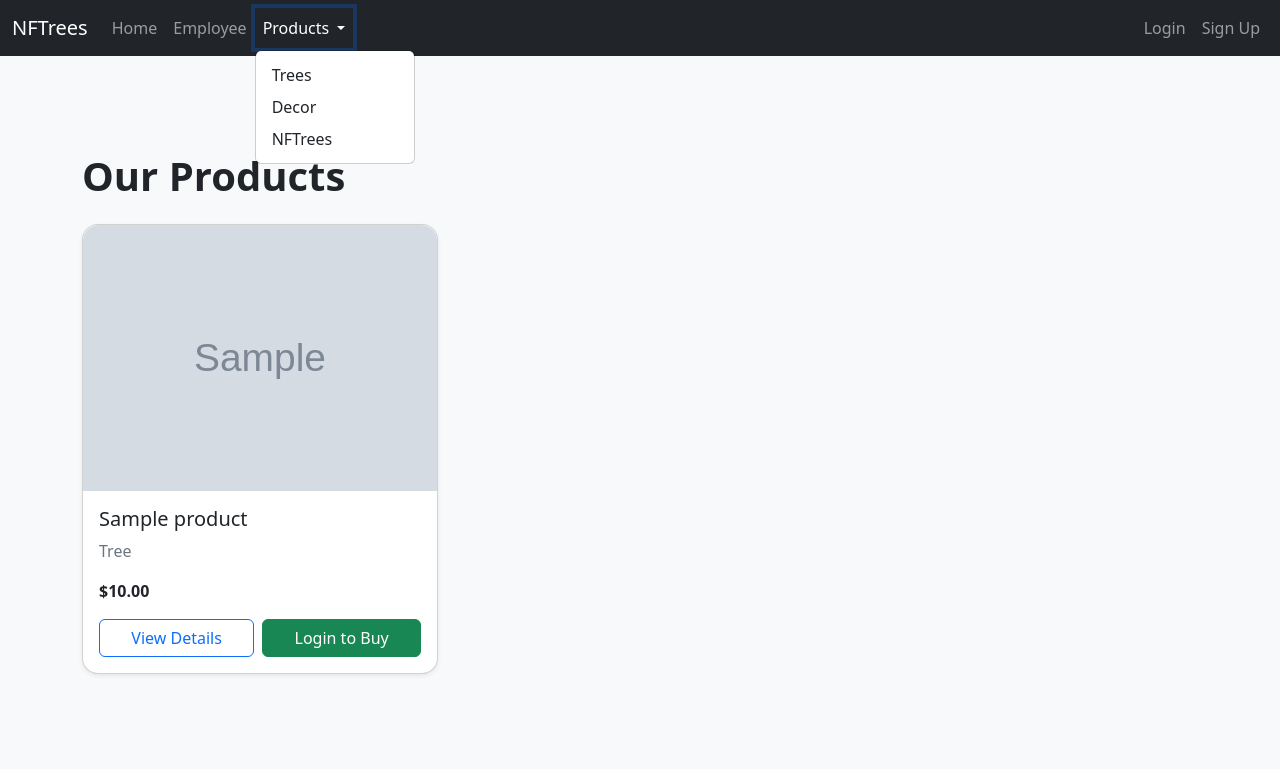
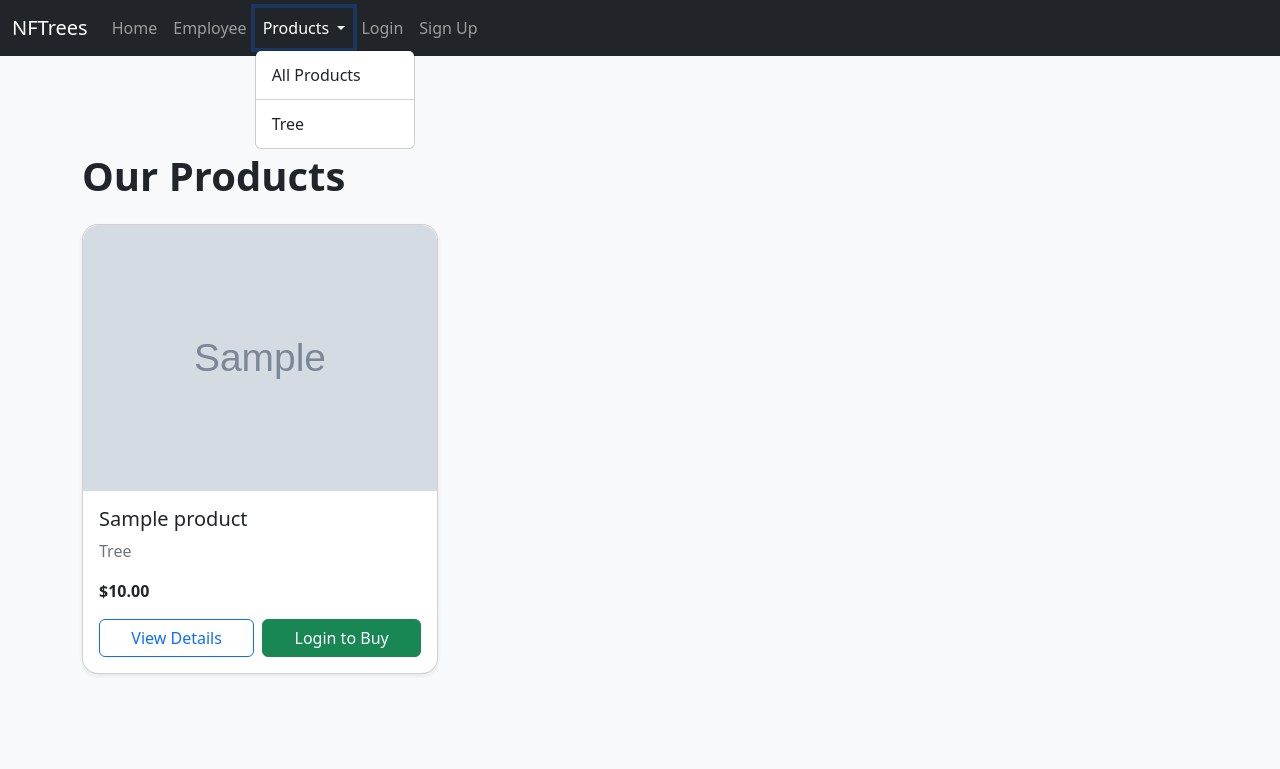
Before and after one commit to blheisey/newNFTrees, a Django app: page / in a window 1280 px wide, after a click on "Products". Shown: the top 769 px of the page. Run offline with Django 5.2, Linux system fonts and the light colour scheme; tables that the repository leaves empty hold one stand-in row (values such as "Sample post"); grey boxes marked "Sample" are stand-in pictures.

Commit message:
filter for products page

```diff
--- a/accounts/templates/accounts/base.html
+++ b/accounts/templates/accounts/base.html
@@ -49,20 +49,28 @@
           <a class="nav-link" href="#">Employee</a> <!--replace this hyperlink -->
         </li>
 
-        <!-- Products dropdown -->
-        <li class="nav-item dropdown">
-          <a class="nav-link dropdown-toggle" href="#" id="productsDropdown"
-             role="button" data-bs-toggle="dropdown" aria-expanded="false">
-            Products
-          </a>
+       <li class="nav-item dropdown">
+    <a class="nav-link dropdown-toggle" href="#" role="button"
+       data-bs-toggle="dropdown" aria-expanded="false">
+        Products
+    </a>
+    <ul class="dropdown-menu">
+        <li><a class="dropdown-item" href="{% url 'shop:product_list' %}">All Products</a></li>
+        <li><hr class="dropdown-divider"></li>
 
-          <ul class="dropdown-menu" aria-labelledby="productsDropdown">
-            <li><a class="dropdown-item" href="#">Trees</a></li> <!--replace with Trees hyperlink-->
-            <li><a class="dropdown-item" href="#">Decor</a></li> <!--replace with Decor hyperlink-->
-            <li><a class="dropdown-item" href="#">NFTrees</a></li> <!--replace with NFtree hyperlink-->
-          </ul>
-        </li>
-      </ul>
+       <!-- Dynamically render categories -->
+<!-- Dynamically render categories -->
+{% for cat in nav_categories %}
+<li>
+  <a class="dropdown-item" href="{% url 'shop:product_list' %}?category={{ cat }}">
+    {{ cat|title }}
+  </a>
+</li>
+{% endfor %}
+
+
+    </ul>
+</li>
 
       <!-- Login / Signup (right side) -->
       <ul class="navbar-nav ms-auto">
--- a/django_project/settings.py
+++ b/django_project/settings.py
@@ -69,6 +69,8 @@ TEMPLATES = [
                 "django.template.context_processors.request",
                 "django.contrib.auth.context_processors.auth",
                 "django.contrib.messages.context_processors.messages",
+                'shop.context_processors.product_categories',  # ← add this
+
             ],
         },
     },
--- a/django_project/urls.py
+++ b/django_project/urls.py
@@ -33,6 +33,7 @@ urlpatterns = [
     # Home page: product list
     path("", ProductListView, name="home"),
 
+
     path("shop/", include("shop.urls")),
     path("__debug__/", include(debug_toolbar.urls)),
     path("pages/", include("pages.urls")),
--- /dev/null
+++ b/shop/context_processors.py
@@ -0,0 +1,6 @@
+from .models import Product
+
+def product_categories(request):
+    # Return distinct category values from the Product table
+    categories = Product.objects.values_list("category", flat=True).distinct()
+    return {"nav_categories": categories}
--- a/shop/models.py
+++ b/shop/models.py
@@ -4,7 +4,7 @@ from accounts.models import Customer
 class Product(models.Model):
     name = models.CharField(max_length=200)
     description = models.TextField(blank=True)
-    category = models.CharField(max_length=50, choices=[('tree','Tree'), ('ornament','Ornament')])
+    category = models.CharField(max_length=50, choices=[('tree','Tree'), ('ornament','Ornament'), ('nft','NFT')])
     price = models.DecimalField(max_digits=10, decimal_places=2)
     inventory = models.PositiveIntegerField(default=0)
     image = models.ImageField(upload_to='products/', blank=True)
--- a/shop/templates/shop/products.html
+++ b/shop/templates/shop/products.html
@@ -21,9 +21,9 @@
                     <p class="card-text text-secondary">{{ product.category|title }}</p>
                     <p class="card-text fw-bold">${{ product.price }}</p>
                     <div class="mt-auto d-flex gap-2">
-                        <a href="{% url 'product_detail' product.pk %}" class="btn btn-outline-primary flex-fill">View Details</a>
+                        <a href="{% url 'shop:product_detail' product.pk %}" class="btn btn-outline-primary flex-fill">View Details</a>
                         {% if user.is_authenticated %}
-                        <a href="{% url 'add_to_cart' product.id %}" class="btn btn-success flex-fill">Add to Cart</a>
+                        <a href="{% url 'shop:add_to_cart' product.id %}" class="btn btn-success flex-fill">Add to Cart</a>
                         {% else %}
                         <a href="{% url 'login' %}" class="btn btn-success flex-fill">Login to Buy</a>
                         {% endif %}
--- a/shop/urls.py
+++ b/shop/urls.py
@@ -1,9 +1,11 @@
 from django.urls import path
 from . import views
 
+app_name = "shop"
+
 urlpatterns = [
-    path('products/', views.product_list, name='product_list'),
-    path('products/<int:pk>/', views.product_detail, name='product_detail'),
+    path("", views.product_list, name="product_list"),  # /shop/ → all products
+    path('<int:pk>/', views.product_detail, name='product_detail'),  # new
     path('cart/', views.cart_view, name='cart'),
     path('cart/add/<int:product_id>/', views.add_to_cart, name='add_to_cart'),
 ]
--- a/shop/views.py
+++ b/shop/views.py
@@ -1,9 +1,25 @@
 from django.shortcuts import render, get_object_or_404, redirect
 from .models import Product, Cart, CartItem
 
+from django.shortcuts import render
+from .models import Product
+
 def product_list(request):
-    products = Product.objects.all()
-    return render(request, 'shop/products.html', {'products': products})
+    # get the category from URL query parameter
+    category = request.GET.get('category')
+
+    if category:
+        products = Product.objects.filter(category=category)
+    else:
+        products = Product.objects.all()
+
+    # pass the distinct categories for the navbar
+    nav_categories = Product.objects.values_list('category', flat=True).distinct()
+
+    return render(request, 'shop/products.html', {
+        'products': products,
+        'nav_categories': nav_categories
+    })
 
 def product_detail(request, pk):
     product = get_object_or_404(Product, pk=pk)
```
